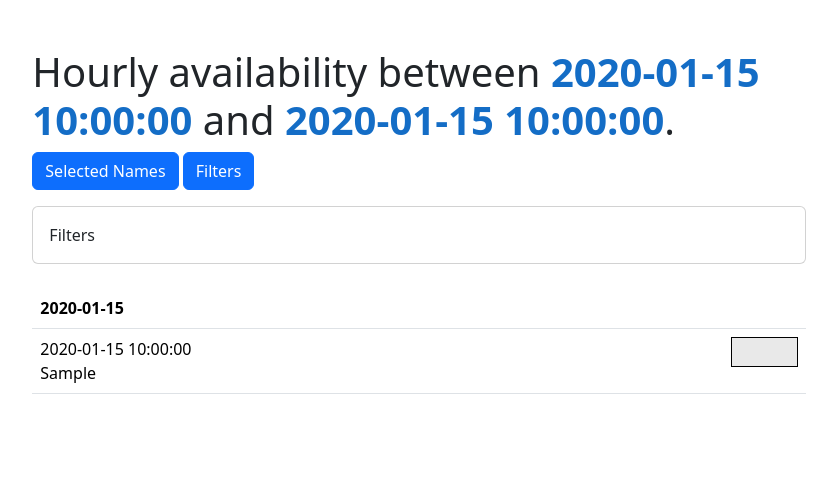
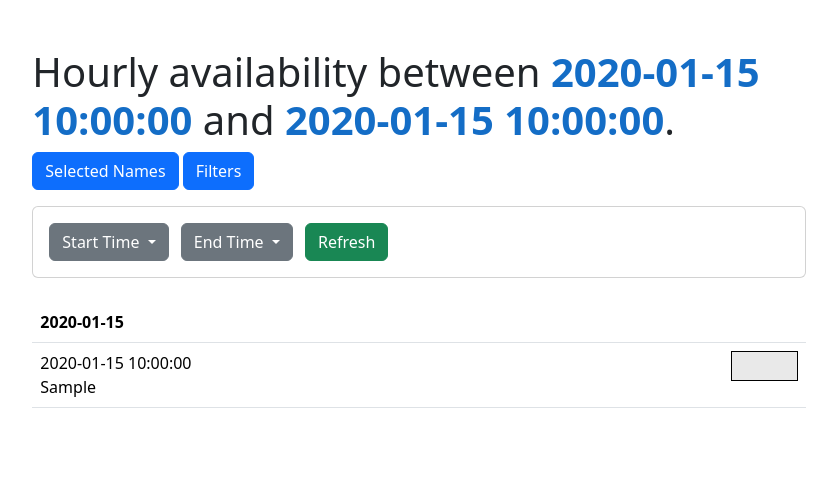
Before and after one commit to tylerfong229/residents-doing-things-flask, a Flask app: template templates/hourly_availability.html in a window 1280 px wide, after a click on "Filters". Shown: the top 504 px of the page, without its empty margins (221-1058 px from the left). Run offline with Flask 3, Linux system fonts and the light colour scheme; the template is opened without the code that fills it: most values are stand-ins (such as "Sample title", 1, 10 or a date in 2020).

Commit message:
allow time filtering

```diff
--- a/app.py
+++ b/app.py
@@ -5,6 +5,7 @@ from forms import AccessCodeForm
 import datetime as dt
 import pandas as pd
 import numpy as np
+from utils.constants import Constants
 
 app = Flask(__name__)
 app.config["SECRET_KEY"] = "tylers-secret-key"
@@ -60,16 +61,22 @@ def availability():
     start_date = session.get("start_date", None)
     end_date = session.get("end_date", None)
     names = session.get("selected_names", None)
+    start_time = 0
+    end_time = 24
+
+    if request.method == "POST":
+        start_time = request.form["start_time"]
+        end_time = request.form["end_time"]
 
     # Filter data and pass as args into html
     availabilities, final_relevant_names = Schedule().run(
         login_code=login_code,
         start_date=start_date,
         end_date=end_date,
+        start_time=start_time,
+        end_time=end_time,
         names=names,
     )
-    print(names)
-    print(availabilities)
     return render_template(
         "hourly_availability.html",
         availabilities=availabilities,
@@ -77,4 +84,5 @@ def availability():
         names=final_relevant_names,
         start_date=dt.datetime.strptime(start_date, "%Y-%m-%d").strftime("%B %-d"),
         end_date=dt.datetime.strptime(end_date, "%Y-%m-%d").strftime("%B %-d"),
+        possible_hours=Constants().possible_hours,
     )
--- a/templates/hourly_availability.html
+++ b/templates/hourly_availability.html
@@ -31,7 +31,47 @@
         </div>
         <div class="collapse" id="collapseFilters">
             <div class="card card-body">
-                Filters
+                <div class="btn-toolbar" role="toolbar" aria-label="Toolbar with button groups">
+                    <form name="filters" action="#" method="post">
+                        <div class="btn-group me-2" role="group" aria-label="First group">
+                            <button type="button" class="btn btn-secondary dropdown-toggle" data-bs-toggle="dropdown"
+                                aria-expanded="false">
+                                Start Time
+                            </button>
+                            <ul class="dropdown-menu" style="max-height: 200px; overflow: auto;">
+                                {% for display_time, military_hr in possible_hours.items() %}
+                                <li class="container-sm">
+                                    <input type="radio" id="{{military_hr}}" name="start_time" value="{{military_hr}}">
+                                    <label for="{{military_hr}}">{{display_time}}</label>
+                                </li>
+                                {% endfor %}
+                            </ul>
+                        </div>
+                        <div class="btn-group me-2" role="group" aria-label="Second group">
+                            <button type="button" class="btn btn-secondary dropdown-toggle" data-bs-toggle="dropdown"
+                                aria-expanded="false">
+                                End Time
+                            </button>
+                            <ul class="dropdown-menu" style="max-height: 200px; overflow: auto;">
+                                {% for display_time, military_hr in possible_hours.items() %}
+                                <li class="container-sm">
+                                    <input type="radio" id="{{military_hr}}" name="end_time" value="{{military_hr}}">
+                                    <label for="{{military_hr}}">{{display_time}}</label>
+                                </li>
+                                {% endfor %}
+                            </ul>
+                        </div>
+                        <div class="btn-group" role="group" aria-label="Third group">
+                            <button type="submit" class="btn btn-success">Refresh</button>
+                        </div>
+                    </form>
+                </div>
+
+
+
+
+
+
             </div>
         </div>
 
```
Also changed, not shown: etl/get_schedule.py (+20 -6 lines), utils/constants.py (added, +29 -0 lines).
